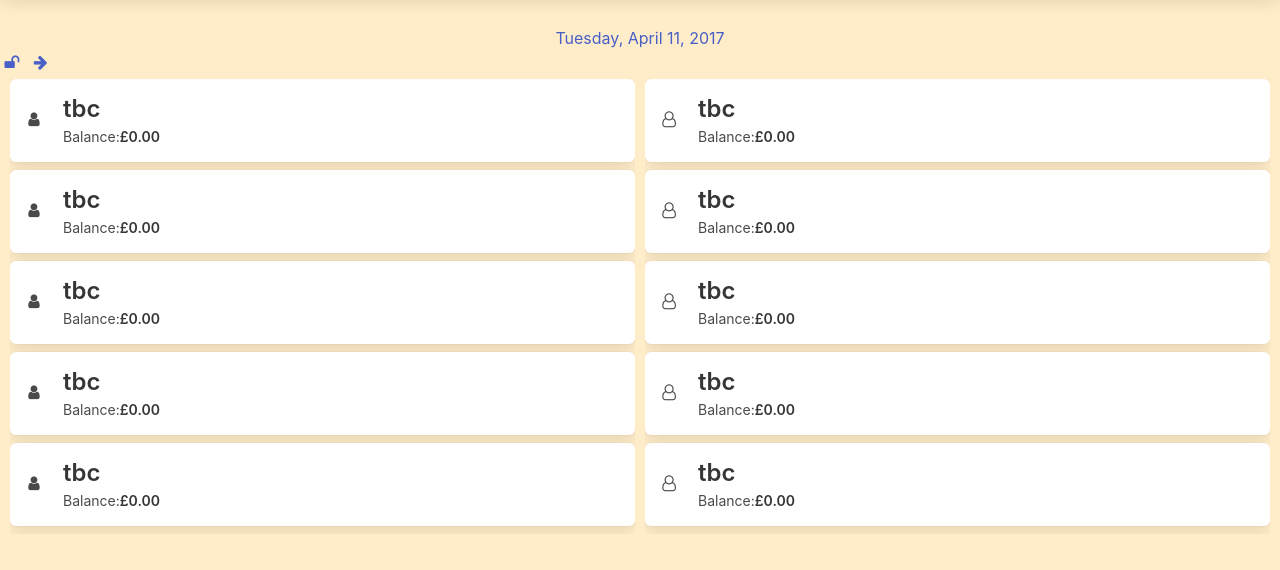
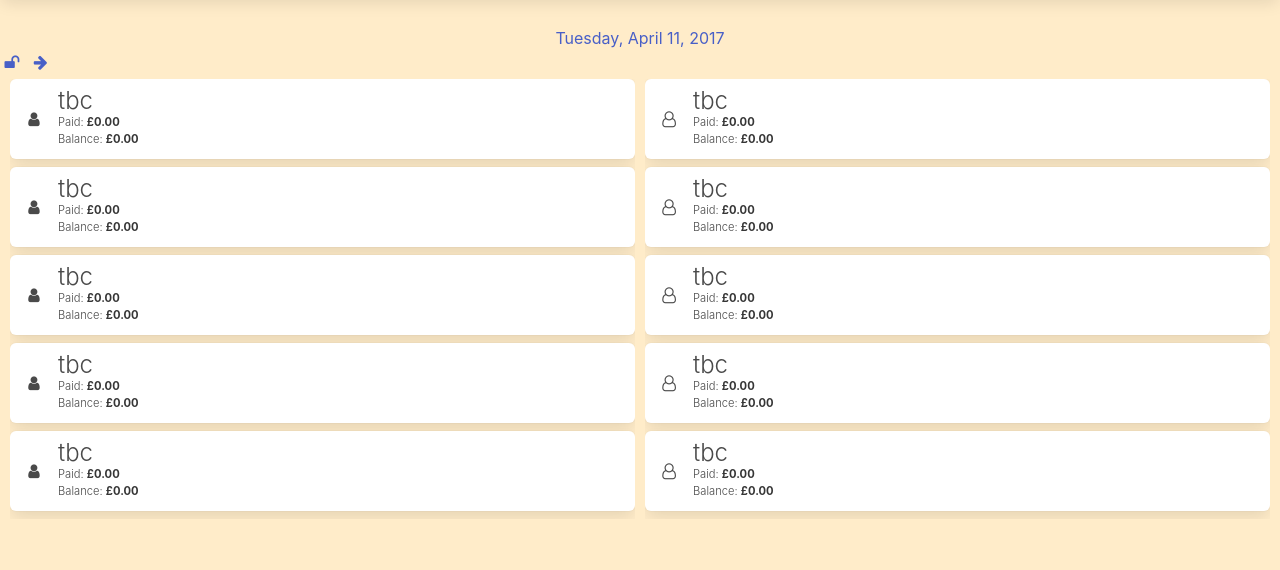
Before and after one commit to LBiddiscombe/Fiver, a website: page index.html in a window 1280 px wide. Both pictures are taken after a click on the input "Create Game". Shown: the part 130-700 px from the top of the page. Drawn offline with nearby package versions, Linux system fonts and the light colour scheme.

Commit message:
Added custom playerbox template

```diff
--- a/css/custom.css
+++ b/css/custom.css
@@ -75,17 +75,8 @@ ul.players {
 }
 
 li.box {
-    padding-top: 1rem !important;
-    padding-bottom: 1rem !important;
+
     margin-bottom: 0.5rem !important;
-}
-
-li .media-left {
-    margin-right: 5px !important;
-}
-
-li .media-right {
-    margin-left: -48px !important;
 }
 
 li.box.paid {
@@ -97,38 +88,6 @@ li.box.selected {
     box-shadow:inset 0px 0px 0px 4px;
 }
 
-li.box .media-left .icon.selected {
-    display: none;
-}
-
-li.box.selected .media-left .icon.selected {
-    display: inline-flex;
-}
-
-li.box .media-left .icon.unselected {
-    display: inline-flex;
-}
-
-li.box.selected .media-left .icon.unselected {
-    display: none;
-}
-
-li.box .media-right .icon {
-    display: none;
-}
-
-li.box.selected .media-right .icon {
-    display: inline-flex;
-}
-
-li.box .media-left a {
-    color: #4a4a4a;
-}
-
-li.box .media-right a {
-    color: #4a4a4a;
-}
-
 .title#player-name {
     color:#FFC04D;
     margin: 0;
@@ -137,3 +96,70 @@ li.box .media-right a {
 #pay-button, #add-game-button {
     background-color: #FFC04D !important;
 }
+
+.player-box {
+    display: flex;
+    flex-flow: row no-wrap;
+    position: relative;
+    height: 80px;
+}
+
+.player-box-left {
+    flex-shrink: 0;
+    align-self: center;
+}
+
+.player-box-centre {
+    flex: auto;
+    padding: 8px 0 0 !important;
+}
+
+.player-name {
+    font-size: 1.5rem;
+    font-weight: 300;
+    line-height: 1.125;
+}
+
+.player-monies {
+    font-size: 0.7rem;
+    font-weight: 300;
+    text-align: justify;
+}
+
+.player-box-right {
+    align-self: center;
+    position: absolute;
+    right: 0;
+}
+
+li.box .player-box-left .icon.selected {
+    display: none;
+}
+
+li.box.selected .player-box-left .icon.selected {
+    display: inline-flex;
+}
+
+li.box .player-box-left .icon.unselected {
+    display: inline-flex;
+}
+
+li.box.selected .player-box-left .icon.unselected {
+    display: none;
+}
+
+li.box .player-box-right .icon {
+    display: none;
+}
+
+li.box.selected .player-box-right .icon {
+    display: inline-flex;
+}
+
+.player-box-left a {
+    color: #4a4a4a;
+}
+
+.player-box-right a {
+    color: #4a4a4a;
+}
--- a/js/app.js
+++ b/js/app.js
@@ -101,9 +101,8 @@ const Render = {
     selectedIcon = (player.id === 0) ? unselectedIcon : selectedIcon;
 
     return `
-      <li class="box is-paddingless ${paidClass}" data-playerid="${player.id}" data-listidx="${i}">
-        <article class="media">
-          <div class="media-left">
+      <li class="box is-paddingless player-box ${paidClass}" data-playerid="${player.id}" data-listidx="${i}">
+        <div class="player-box-left">
             <span class="unselected icon is-large">
             <i class="fa ${unselectedIcon}"></i>
           </span>
@@ -113,20 +112,18 @@ const Render = {
             </span>
           </a>
         </div>
-          <div class="media-content">
-            <div>
-              <p class="title is-4">${player.name}</p>
-              <p class="subtitle is-6"><small>Balance:<strong>${Helpers.formatMoney(player.balance)}</strong></small></p>
+        <div class="player-box-centre">
+            <p class="player-name">${player.name}</p>
+            <p class="player-monies">Paid: <strong>${Helpers.formatMoney(player.paid)}</strong></p>
+            <p class="player-monies">Balance: <strong>${Helpers.formatMoney(player.balance)}</strong></p>
         </div>
-          </div>
-          <div class="media-right is-marginless">
+        <div class="player-box-right">
           <a data-action="swapout">
-              <span class="icon is-large">
+            <span class="unselected icon is-large">
               <i class="fa fa-chevron-right"></i>
             </span>
           </a>
         </div>
-        </article>
       </li>
     `;
   },
```
Lines whose indentation alone changed are shown as unchanged.
